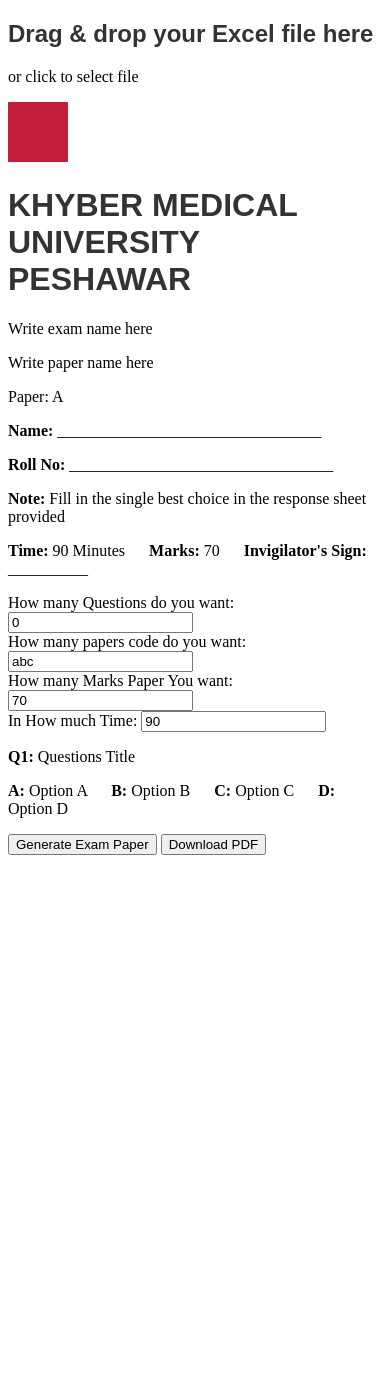
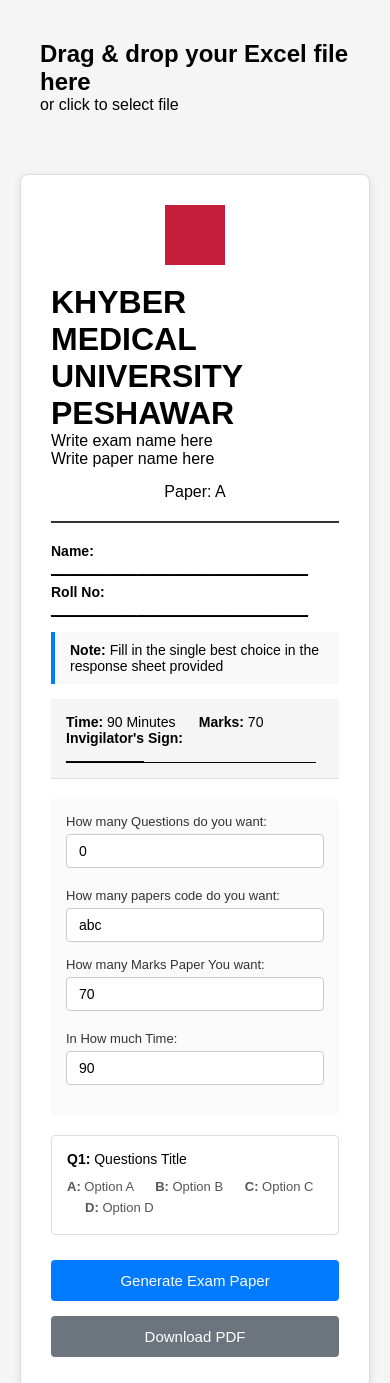
Before and after one commit to abrarkmu1-creator/abrarproject, a plain HTML site: page index.html in a window 390 px wide. Shown: the top 1383 px of the page. Before the commit the page ends 863 px from the top, so only its background shows below. Drawn offline with Linux system fonts and the light colour scheme.

Commit message:
Update styles.css with new styles

```diff
--- a/styles.css
+++ b/styles.css
@@ -1,34 +1,259 @@
-.button {
-  background-color: #007BFF; /* Bootstrap blue */
-  border: none;
-  color: white;
-  padding: 10px 20px;
-  text-align: center;
-  text-decoration: none;
-  display: inline-block;
-  font-size: 16px;
-  margin: 4px 2px;
-  cursor: pointer;
-  border-radius: 5px;
+* {
+    margin: 0;
+    padding: 0;
+    box-sizing: border-box;
 }
 
-.input-field {
-  width: 100%;
-  padding: 10px;
-  margin: 8px 0;
-  border: 2px solid #007BFF;
-  border-radius: 5px;
+body {
+    font-family: 'Arial', sans-serif;
+    background-color: #f5f5f5;
+    padding: 20px;
 }
 
-.form-container {
-  max-width: 600px;
-  margin: auto;
-  padding: 20px;
-  background-color: #f9f9f9;
-  box-shadow: 0 2px 10px rgba(0, 0, 0, 0.1);
+.page {
+    max-width: 1200px;
+    margin: 0 auto;
 }
 
-h1, h2, h3 {
-  font-family: Arial, sans-serif;
-  color: #333;
+/* Upload Area Styles */
+.upload-container {
+    margin-bottom: 40px;
 }
+
+the drag-drop-area {
+    border: 2px dashed #999;
+    border-radius: 8px;
+    padding: 40px;
+    text-align: center;
+    background-color: #f9f9f9;
+    cursor: pointer;
+    transition: all 0.3s ease;
+}
+
+the drag-drop-area:hover {
+    background-color: #f0f0f0;
+    border-color: #007BFF;
+}
+
+the drag-drop-area h2 {
+    color: #007BFF;
+    font-size: 20px;
+    margin-bottom: 10px;
+}
+
+the drag-drop-area p {
+    color: #666;
+    font-size: 14px;
+}
+
+/* Exam Container */
+.exam-container {
+    background-color: white;
+    border: 1px solid #ddd;
+    border-radius: 8px;
+    padding: 30px;
+    box-shadow: 0 2px 8px rgba(0, 0, 0, 0.1);
+}
+
+/* Header Section */
+.header {
+    display: flex;
+    justify-content: space-between;
+    align-items: flex-start;
+    border-bottom: 2px solid #333;
+    padding-bottom: 20px;
+    margin-bottom: 20px;
+}
+
+.logo img {
+    width: 60px;
+    height: 60px;
+}
+
+the title {
+    flex: 1;
+    text-align: center;
+    margin: 0 20px;
+}
+
+the title h1 {
+    font-size: 18px;
+    font-weight: bold;
+    color: #000;
+    margin-bottom: 5px;
+}
+
+the title p {
+    font-size: 14px;
+    color: #333;
+    margin: 3px 0;
+}
+
+the paper-badge {
+    border: 1px solid #ccc;
+    padding: 10px 20px;
+    border-radius: 4px;
+    font-weight: bold;
+}
+
+/* Form Section */
+.form-section {
+    margin-top: 20px;
+}
+
+.student-info {
+    margin-bottom: 15px;
+}
+
+.student-info p {
+    margin: 8px 0;
+    font-size: 14px;
+}
+
+.line {
+    display: inline-block;
+    border-bottom: 1px solid #000;
+    min-width: 250px;
+}
+
+.instructions {
+    background-color: #f9f9f9;
+    border-left: 4px solid #007BFF;
+    padding: 10px 15px;
+    margin: 15px 0;
+    font-size: 14px;
+}
+
+.exam-details {
+    background-color: #f5f5f5;
+    padding: 15px;
+    margin: 15px 0;
+    border-bottom: 1px solid #ddd;
+    font-size: 14px;
+}
+
+.exam-details p {
+    margin: 0;
+}
+
+/* Input Group */
+.input-group {
+    margin: 20px 0;
+    padding: 15px;
+    background-color: #fafafa;
+    border-radius: 4px;
+}
+
+.input-row {
+    display: grid;
+    grid-template-columns: 1fr 1fr;
+    gap: 20px;
+    margin-bottom: 15px;
+}
+
+.input-row div {
+    display: flex;
+    flex-direction: column;
+}
+
+.input-row label {
+    font-size: 13px;
+    font-weight: 500;
+    margin-bottom: 5px;
+    color: #333;
+}
+
+.input-row input {
+    padding: 8px 12px;
+    border: 1px solid #ccc;
+    border-radius: 4px;
+    font-size: 14px;
+}
+
+.input-row input:focus {
+    outline: none;
+    border-color: #007BFF;
+    box-shadow: 0 0 5px rgba(0, 123, 255, 0.3);
+}
+
+/* Questions Section */
+.questions-section {
+    margin: 20px 0;
+    padding: 15px;
+    border: 1px solid #ddd;
+    border-radius: 4px;
+    background-color: #fff;
+}
+
+.question-header {
+    margin-bottom: 10px;
+    font-size: 14px;
+}
+
+.options {
+    font-size: 13px;
+    color: #555;
+    line-height: 1.6;
+}
+
+/* Button Group */
+.button-group {
+    display: flex;
+    gap: 15px;
+    margin-top: 25px;
+    justify-content: center;
+}
+
+.btn-primary, .btn-secondary {
+    padding: 12px 30px;
+    font-size: 15px;
+    border: none;
+    border-radius: 4px;
+    cursor: pointer;
+    font-weight: 500;
+    transition: all 0.3s ease;
+}
+
+.btn-primary {
+    background-color: #007BFF;
+    color: white;
+}
+
+.btn-primary:hover {
+    background-color: #0056b3;
+    box-shadow: 0 2px 8px rgba(0, 123, 255, 0.3);
+}
+
+.btn-secondary {
+    background-color: #6c757d;
+    color: white;
+}
+
+.btn-secondary:hover {
+    background-color: #5a6268;
+    box-shadow: 0 2px 8px rgba(108, 117, 125, 0.3);
+}
+
+/* Responsive Design */
+@media (max-width: 768px) {
+    .header {
+        flex-direction: column;
+        align-items: center;
+    }
+
+    .title {
+        margin: 15px 0;
+    }
+
+    .input-row {
+        grid-template-columns: 1fr;
+    }
+
+    .button-group {
+        flex-direction: column;
+    }
+
+    .drag-drop-area {
+        padding: 20px;
+    }
+}
```
